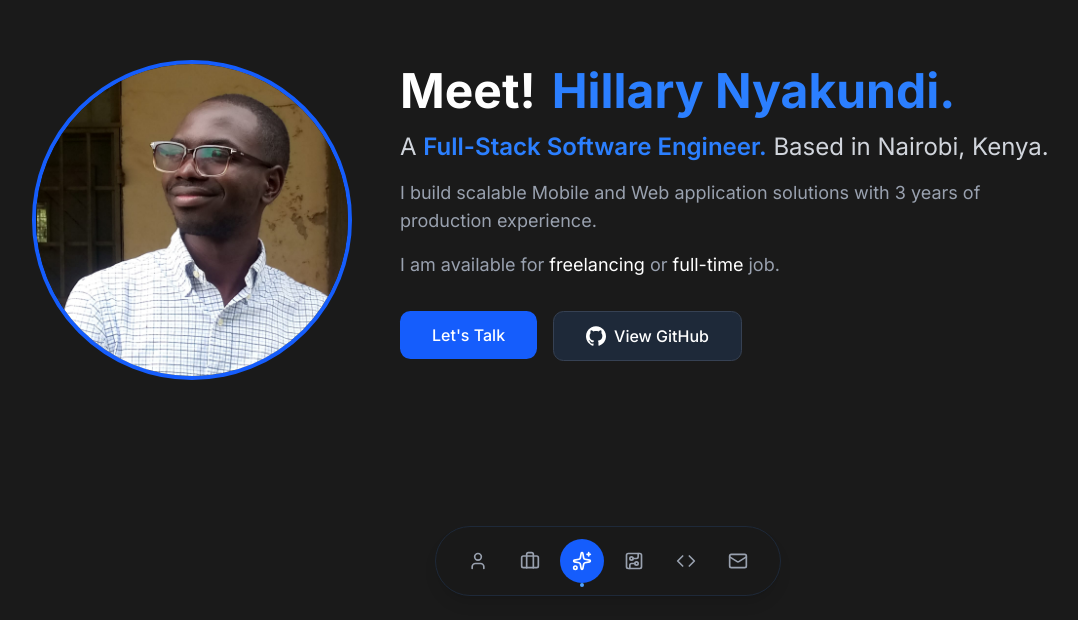
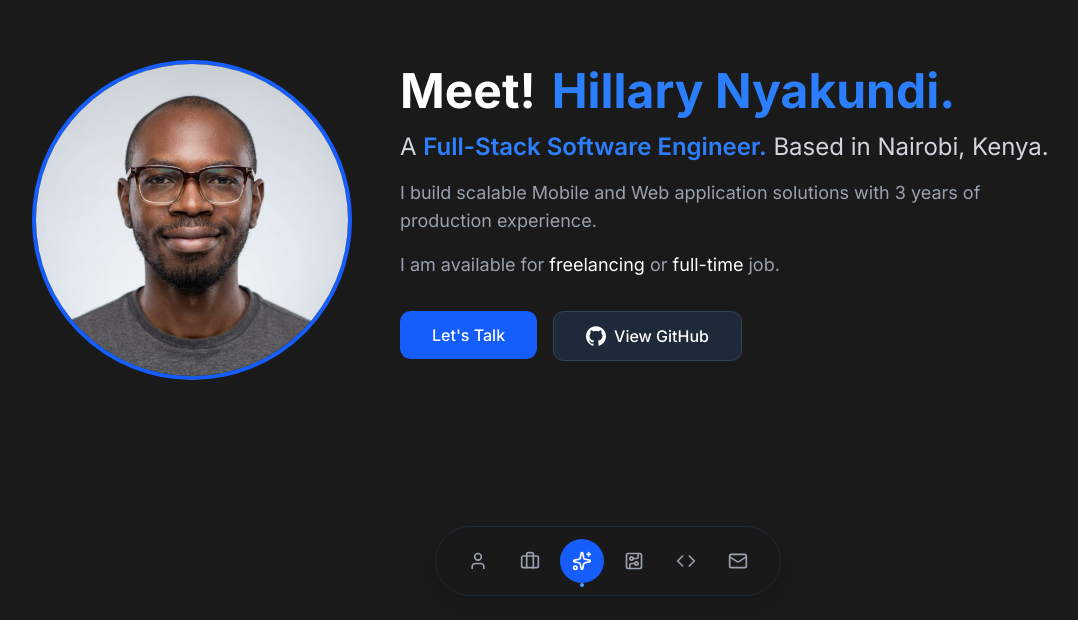
Before and after one commit to HillaryNyakundi/my-profile, a Next.js app: page / in a window 1280 px wide. Shown: the part 180-800 px from the top of the page, without its empty margins (32-1110 px from the left). Built offline with nearby package versions, Linux system fonts and the light colour scheme.

Commit message:
fix: pfp

```diff
--- a/components/Hero.tsx
+++ b/components/Hero.tsx
@@ -21,7 +21,7 @@ export default function Hero() {
           >
             <div className="w-48 h-48 sm:w-56 sm:h-56 md:w-72 md:h-72 lg:w-80 lg:h-80 rounded-full overflow-hidden border-4 border-blue-600 bg-gray-800">
               <Image
-                src="/headshot.jpg"
+                src="/Hillary.jpeg"
                 alt="Hillary Nyakundi"
                 width={320}
                 height={320}
```
Also changed, not shown: public/Hillary.jpeg (added).
